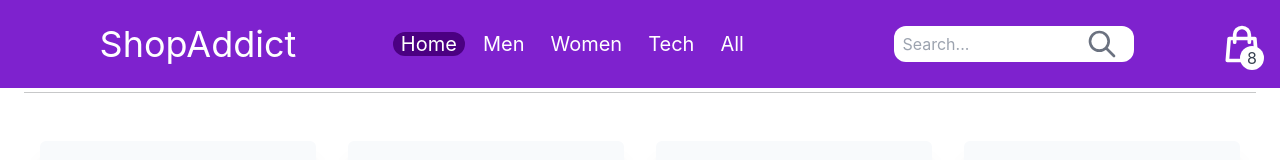
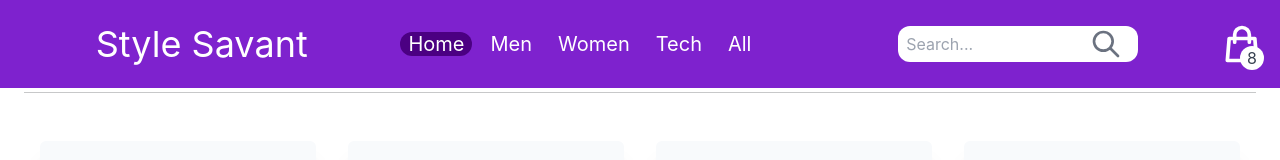
Before and after one commit to apyosi/ecommerce-shop, a React (Create React App) app: page / in a window 1280 px wide. Shown: the top 160 px of the page. Built offline with nearby package versions, Linux system fonts and the light colour scheme; grey boxes are pictures that could not be loaded.

Commit message:
changed inappropriate name

```diff
--- a/src/components/NavTabs.js
+++ b/src/components/NavTabs.js
@@ -9,6 +9,8 @@ function NavTabs({ search, setSearch }) {
 
   if(menu) {
     menuBar =  <div className="">
+
+
         <ul className="fixed w-full ml-[-10px]   mt-2 md:ml-[15px] bg-zinc-200  z-30">
           <li className="border-b-2 border-zinc-300 w-full ">
             <NavLink to="/" className="nav-link text-2xl text-white  px-2 m-1" onClick={() => setMenu(!menu)}> Home </NavLink>
@@ -35,7 +37,7 @@ function NavTabs({ search, setSearch }) {
      <div className="flex mx-auto p-3 items-center justify-evently">
       <div className="sm:mx-[-110px]" >
         <Link to="/">
-        <h1 className=" text-4xl text-white lg:text-4xl md:text-3xl px-5 ">ShopAddict</h1>
+        <h1 className=" text-4xl text-white lg:text-4xl md:text-3xl px-5 ">Style Savant</h1>
         </Link>
       </div>
       <div className="fixed left-7 md:hidden text-white w-[80px]" onClick={() => setMenu(!menu)}>
```
